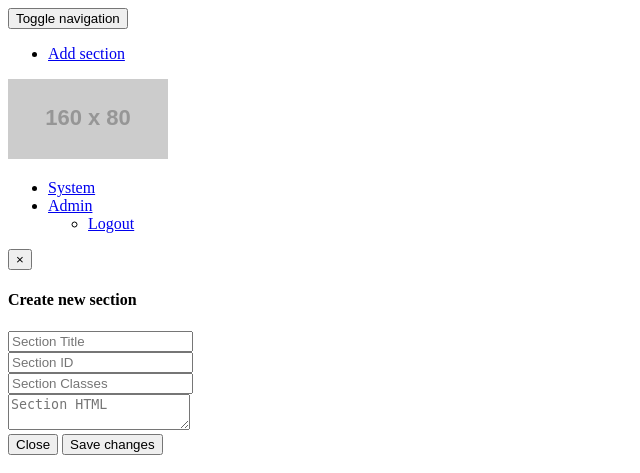
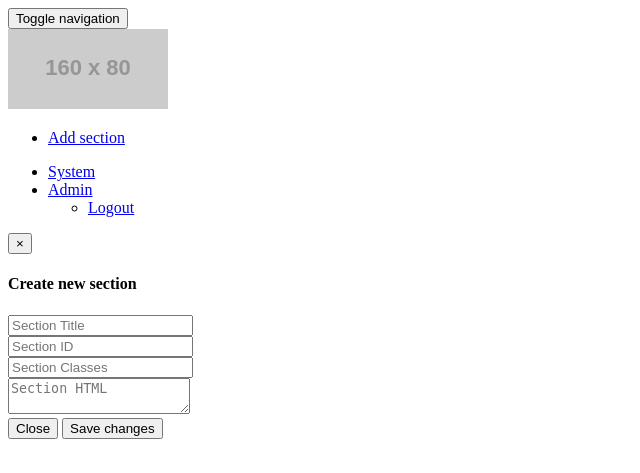
Before and after one commit to DrTeamRocks/dm-lpe, a PHP site: page /engine/Views/admin/header.php in a window 1280 px wide. Shown: the top 473 px of the page, without its empty margins (0-640 px from the left). Run offline with PHP 8.4, Linux system fonts and the light colour scheme; the template is opened without the code that fills it, so the values that code supplies are empty; grey boxes labelled with a size stand in for pictures from a placeholder-image service; some libraries are stand-ins or nearby versions.

Commit message:
navbar logo fix

```diff
--- a/engine/Views/admin/header.php
+++ b/engine/Views/admin/header.php
@@ -45,11 +45,14 @@
         </button>
 
     </div>
+
+    <a class="navbar-brand" href="<?php echo DIR; ?>admin"><img src="//placehold.it/160x80&amp;text=logo"/></a>
+
     <!-- Collect the nav links, forms, and other content for toggling -->
     <div class="collapse navbar-collapse" id="navbar-collapse-1">
         <div class="row">
-            <div class="col-sm-5">
-                <ul class="nav navbar-nav navbar-right">
+            <div class="col-sm-6">
+                <ul class="nav navbar-nav navbar-right margin-right">
                     <!--id="section_add"-->
                     <li>
                         <a href="#" data-toggle="modal" data-target="#myModal">
@@ -58,11 +61,8 @@
                     </li>
                 </ul>
             </div>
-            <div class="col-sm-2">
-                <a class="navbar-brand" href="<?php echo DIR; ?>admin"><img src="//placehold.it/160x80&amp;text=logo"/></a>
-            </div>
-            <div class="col-sm-5">
-                <ul class="nav navbar-nav navbar-left">
+            <div class="col-sm-6">
+                <ul class="nav navbar-nav navbar-left margin-left">
                     <li><a href="<?php echo DIR; ?>admin/system">System <i class="fa fa-cogs"></i></a></li>
                     <li class="dropdown">
                         <a class="dropdown-toggle" data-toggle="dropdown" href="#">
--- a/files/admin/css/admin.css
+++ b/files/admin/css/admin.css
@@ -230,10 +230,7 @@ label {
     margin: auto;
     padding: 0;
     z-index: 1000;
-}
-
-.navbar-toggle {
-    z-index: 1;
+    height: 0px;
 }
 
 .navbar-brand > img {
```
